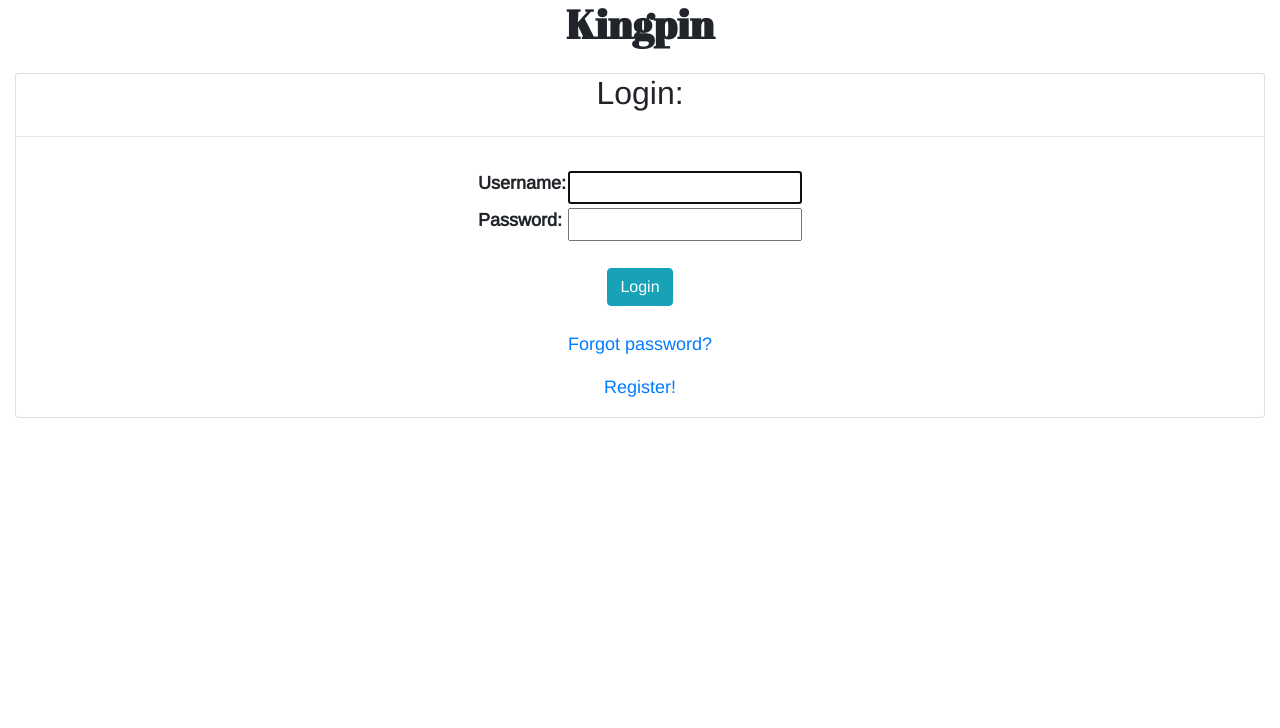
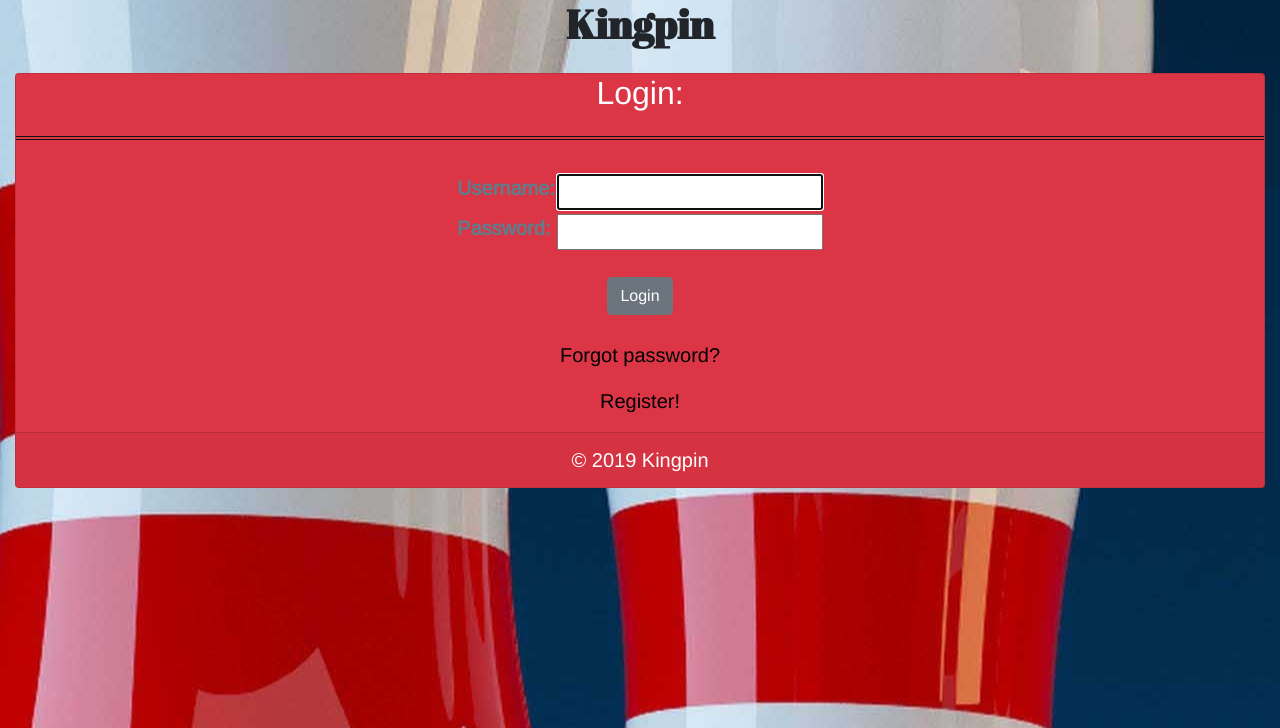
Before and after one commit to cjtrombley/KPTracker, a Django app: page /accounts/login/ in a window 1280 px wide. Shown: the top 728 px of the page. Run offline with Django 3.2, Linux system fonts and the light colour scheme; some libraries are stand-ins or nearby versions.

Commit message:
Styled login and register pages plus background for body element of webapp

```diff
--- a/kptracker_serv/kpbt/static/css/styles.css
+++ b/kptracker_serv/kpbt/static/css/styles.css
@@ -1,8 +1,15 @@
+/* styles.css file */
+
 body {
     font-family: 'Arimo', sans-serif;
     margin: 0;
     padding: 0;
-    font-size: 1.125rem;
+    font-size: 1.25rem;
+    background: url("../images/bowling-bg.jpg") 25% 25% no-repeat;
+}
+
+#bg-bowl {
+    background: url("../images/bowling_wallpaper.jpg") 20% 30% no-repeat;
 }
 
 /* Source: https://codepen.io/ibrahimjabbari/pen/ozinB */
@@ -35,3 +42,26 @@ body {
 .margin-botm {
     margin-bottom: 25px;
 }
+
+.hr-style {
+    border-top: 4px double #101010;
+}
+
+.link-login {
+    color: #000000;
+}
+
+.link-login:hover {
+    color: ghostwhite;
+}
+
+.text-bluegrey {
+    color: #607d8b !important;
+}
+
+/* Source: https://css-tricks.com/snippets/css/css-box-shadow/ */
+.one-edge-box-shadow {
+	-webkit-box-shadow: 0 8px 6px -6px black;
+	   -moz-box-shadow: 0 8px 6px -6px black;
+	        box-shadow: 0 8px 6px -6px black;
+}
--- a/kptracker_serv/kpbt/static/js/app.js
+++ b/kptracker_serv/kpbt/static/js/app.js
@@ -0,0 +1 @@
+/* app.js file */
--- a/kptracker_serv/kpbt/templates/registration/login.html
+++ b/kptracker_serv/kpbt/templates/registration/login.html
@@ -3,7 +3,7 @@
 {% block title %}<title>Kingpin Bowling Tracker - Login</title>{% endblock %}
 
 {% block content %}
-<body>
+<body id="bg-bowl">
 <div class="container-fluid" align="center">
   <div class="row">
     <div class="col-md-12">
@@ -11,9 +11,9 @@
             <h1 class="mainhead font-weight-bolder margin-botm">Kingpin</h1>
             <!-- Image Here !!! -->
     </header>
-    <div class="card">
+    <div class="card bg-danger text-white">
         <h2>Login:</h2>
-        <hr>
+        <hr class="hr-style">
 {% if form.errors %}
 	<p class="lead">Your username and password did not match. Please try again.</p>
 {% endif %}
@@ -30,27 +30,28 @@
 {% csrf_token %}
 
 <table class="margin-botm">
-    <div class="form-group">
+    <div class="form-group one-edge-box-shadow">
 	<tr>
-		<td class="font-weight-bolder">{{ form.username.label_tag }}</td>
+		<td class="font-weight-bolder text-bluegrey">{{ form.username.label_tag }}</td>
 		<td>{{ form.username }}</td>
 	</tr>
      </div>
 
-	<div class="form-group">
+	<div class="form-group one-edge-box-shadow">
 	<tr>
-		<td class="font-weight-bolder">{{ form.password.label_tag }}</td>
+		<td class="font-weight-bolder text-bluegrey">{{ form.password.label_tag }}</td>
 		<td>{{ form.password }}</td>
 	</tr>
     </div>
 </table>
 
-<input type="submit" value="Login" class="btn btn-info margin-botm" />
+<input type="submit" value="Login" class="btn btn-secondary margin-botm" />
 <input type="hidden" name="next" value="{{ next }}" />
 </form>
 
-<p><a href="{% url 'password_reset' %}">Forgot password&#63;</a></p>
-<p><a href="{% url 'register' %}">Register&#33;</a></p>
+<p><a href="{% url 'password_reset' %}" class="link-login">Forgot password&#63;</a></p>
+<p><a href="{% url 'register' %}" class="link-login">Register&#33;</a></p>
+         <div class="card-footer"><footer><span class="text-center">&copy; 2019 Kingpin</span></footer></div>
         </div>
         </div>
        </div>
--- a/kptracker_serv/kpbt/templates/registration/register.html
+++ b/kptracker_serv/kpbt/templates/registration/register.html
@@ -3,7 +3,7 @@
 {% block title %}<title>Kingpin Bowling Tracker - Register</title>{% endblock %}
 
 {% block content %}
-	<h1>Register</h1>
+	<h1 class="mainhead">Register</h1>
     <hr class="style15">
 	<form method="post">
 		{% csrf_token %}
```
Also changed, not shown: kptracker_serv/kpbt/static/images/bowling-bg.jpg (added), kptracker_serv/kpbt/static/images/bowling_wallpaper.jpg (added).
